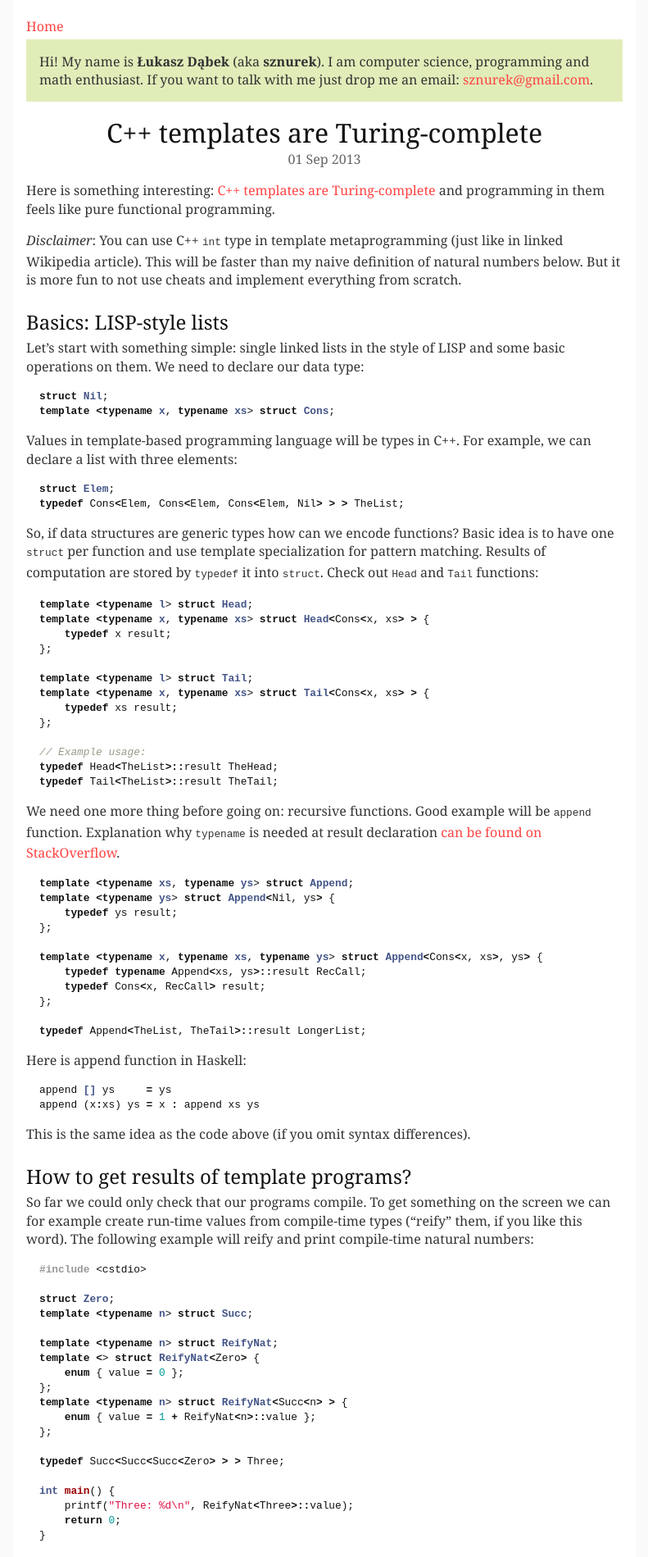
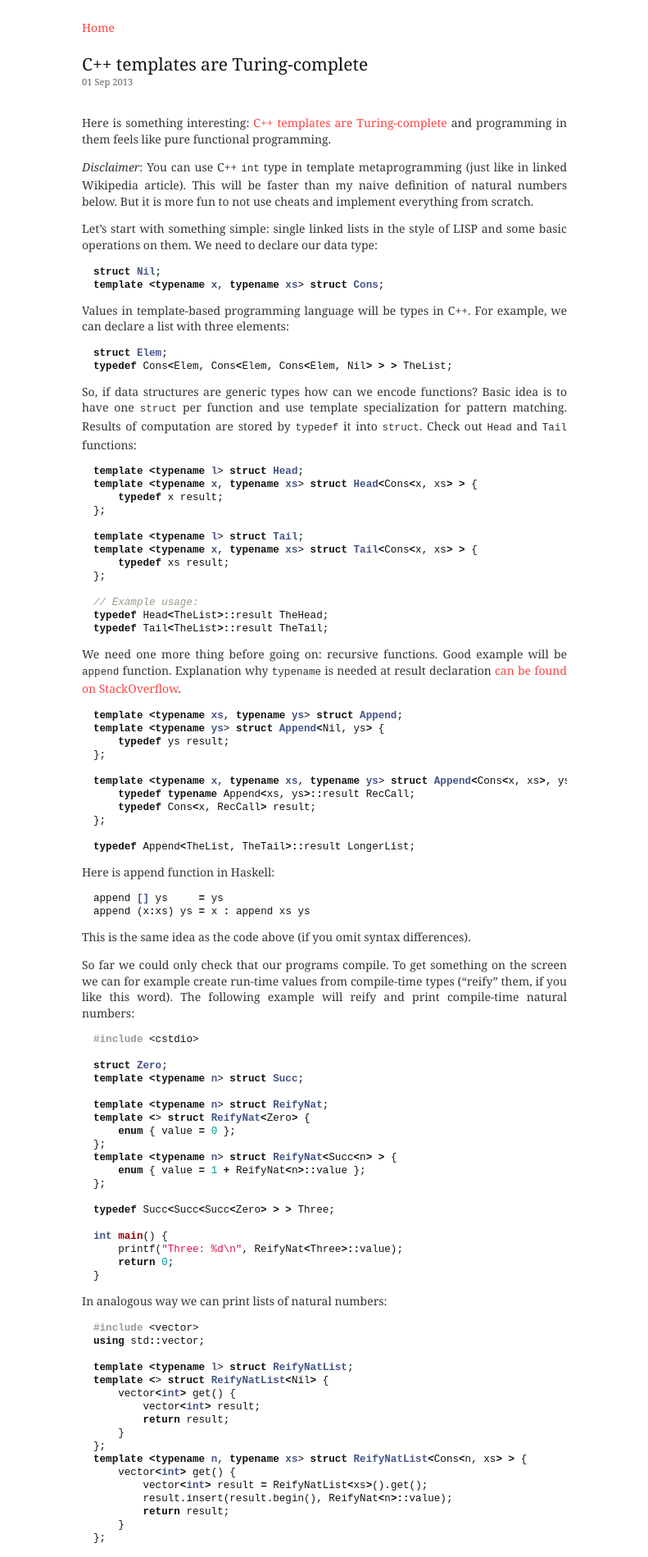
Before and after one commit to sznurek/sznurek.github.io, a Jekyll site: the page built from _posts/2013-09-01-cpp-templates-are-turing-complete.markdown, in a window 1280 px wide. Shown: the top 1899 px of the page at 82% size, without its empty margins (244-1035 px from the left). Built offline with Jekyll 4.4.1, drawn with Linux system fonts in a browser that asks for light colours; Markdown is read by kramdown in place of the engine named in the settings; some of the changed text lies outside the part shown.

Commit message:
Layout changes.

```diff
--- a/_layouts/default.html
+++ b/_layouts/default.html
@@ -13,14 +13,6 @@
         <div class="container">
             <div class="inner-container">
                 <a href="{{ site.url }}" class="home">Home</a>
-                <div class="about fullwidth">
-                    <p>
-                    Hi! My name is <strong>Łukasz Dąbek</strong> (aka <strong>sznurek</strong>).
-                    I am computer science, programming and math enthusiast. If you want to
-                    talk with me just drop me an email:
-                    <a href="mailto:sznurek@gmail.com">sznurek@gmail.com</a>.
-                    </p>
-                </div>
 
                 <div class="content">
                     {{ content }}
--- a/_layouts/post.html
+++ b/_layouts/post.html
@@ -2,7 +2,7 @@
 layout: default
 ---
 <div class="single-post">
-<h1>{{ page.title }}</h1>
+<h2>{{ page.title }}</h2>
 <span class="meta">{{ page.date | date_to_string }}</span>
     {{ content }}
 </div>
--- a/_posts/2013-09-01-cpp-templates-are-turing-complete.markdown
+++ b/_posts/2013-09-01-cpp-templates-are-turing-complete.markdown
@@ -11,8 +11,6 @@ and programming in them feels like pure functional programming.
 linked Wikipedia article). This will be faster than my naive definition of
 natural numbers below. But it is more fun to not use cheats and implement
 everything from scratch.
-
-## Basics: LISP-style lists
 
 Let's start with something simple: single linked lists in the style of LISP and
 some basic operations on them. We need to declare our data type:
@@ -78,8 +76,6 @@ append (x:xs) ys = x : append xs ys
 
 This is the same idea as the code above (if you omit syntax differences).
 
-## How to get results of template programs?
-
 So far we could only check that our programs compile. To get something on
 the screen we can for example create run-time values from compile-time
 types ("reify" them, if you like this word). The following example will
--- a/css/main.css
+++ b/css/main.css
@@ -9,9 +9,8 @@ html, body {
 
 body {
     color: #111;
+    font: 14px Georgia, Palatino, serif;
     background-color: #FFF;
-    font: 16px Georgia, Palatino, serif;
-    background-color: #FAFAFA;
 }
 
 a {
@@ -31,7 +30,7 @@ h1, h2, h3, h4, h5, h6 {
 
 div.container {
     margin: 0 auto;
-    max-width: 760px;
+    max-width: 620px;
     min-height: 100%;
     background-color: white;
 }
@@ -42,7 +41,7 @@ div.inner-container {
 
 a.home {
     display: block;
-    margin: 0.3em 0;
+    margin: 0.7em 0;
 }
 
 /* ABOUT SECTION */
@@ -59,13 +58,12 @@ div.about p {
 
 /* POSTS */
 .post {
-    margin-bottom: 2em;
+    margin-bottom: 1em;
 }
 
 .post a {
-    font-size: 2em;
+    font-size: 1.3em;
     display: block;
-    text-align: center;
     color: #333;
 }
 
@@ -76,8 +74,7 @@ div.about p {
 }
 
 .post .date {
-    display: block;
-    text-align: center;
+    font-size: 0.6em;
     color: #666;
 }
 
@@ -88,12 +85,14 @@ div.about p {
 
 .single-post .meta {
     display: block;
-    text-align: center;
     color: #666;
+    font-size: 0.8em;
+    margin-bottom: 3em;
 }
 
 .single-post p {
     margin-top: 1em;
+    text-align: justify;
 }
 
 .single-post h2 {
@@ -101,7 +100,13 @@ div.about p {
     font-weight: normal;
     margin: 0;
     margin-top: 1em;
-    margin-bottom: -0.5em;
+}
+
+.single-post h3 {
+    text-align: left;
+    font-weight: normal;
+    margin: 0;
+    margin-top: 1em;
 }
 
 .single-post h1 {
@@ -112,9 +117,11 @@ div.about p {
 pre {
     margin-top: 1em;
     margin-left: 1em;
+    width: auto;
+    overflow-x: auto;
 }
 
 code {
     font-family: 'Droid Sans Mono', 'Source Code Pro', monospace;
-    font-size: 0.8em;
+    font-size: 0.9em;
 }
```
Also changed, not shown: other parts of _posts/2013-09-01-cpp-templates-are-turing-complete.markdown (+0 -5 lines), index.html (+10 -3 lines).
